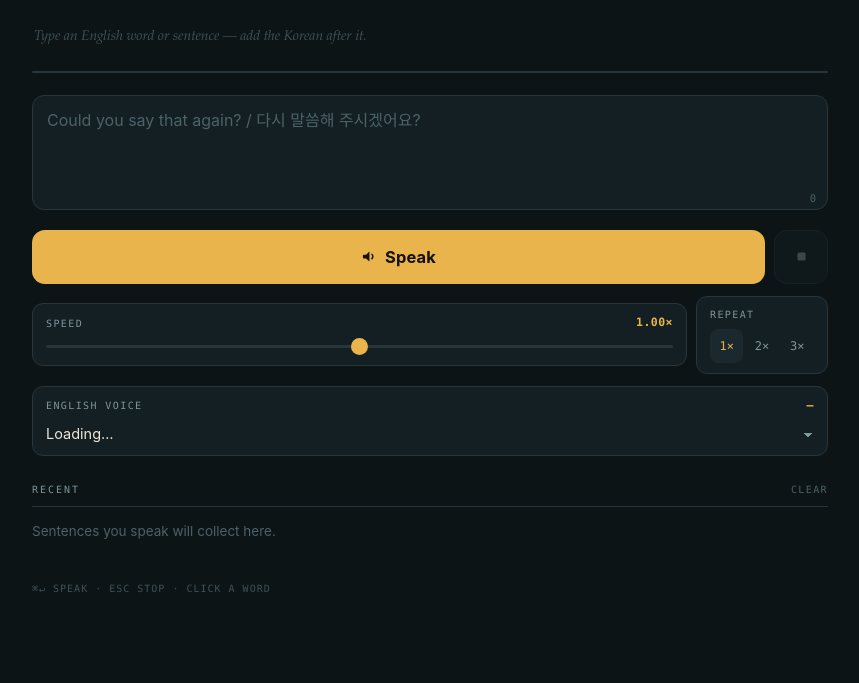
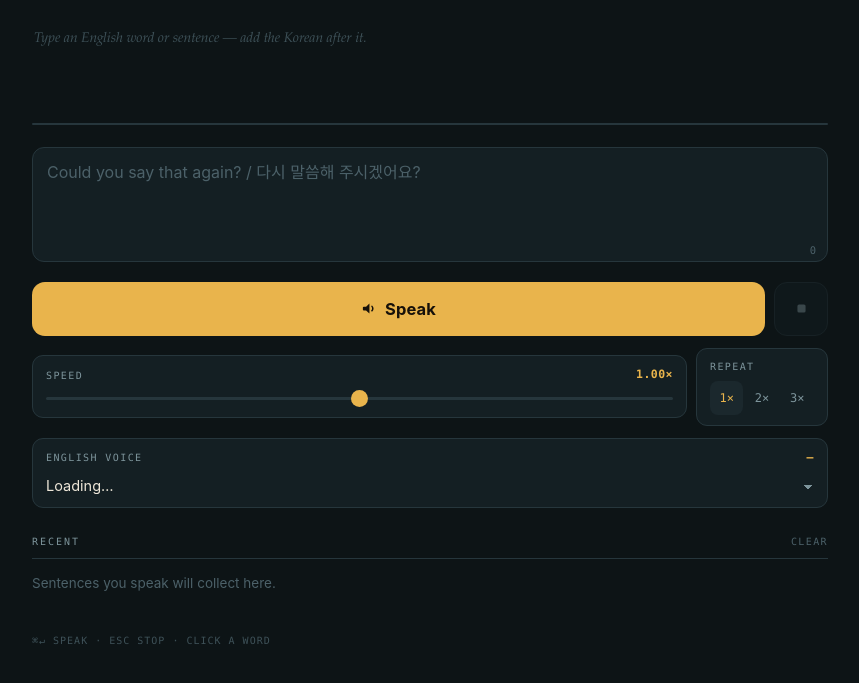
Before and after one commit to lgswin/voicespeech, a plain HTML site: page index.html in a window 1280 px wide. Shown: the part 37-720 px from the top of the page, without its empty margins (210-1069 px from the left). Drawn offline with Linux system fonts and the light colour scheme.

Commit message:
Add files via upload

```diff
--- a/index.html
+++ b/index.html
@@ -67,8 +67,8 @@
 
   /* ---------- stage (signature) ---------- */
   .stage{
-    height:52px;
-    padding:6px 2px 14px;
+    height:104px;
+    padding:8px 2px 14px;
     font-family:var(--serif);
     font-size:15px;
     line-height:1.4;
@@ -78,8 +78,8 @@
     scroll-behavior:smooth;
     -webkit-overflow-scrolling:touch;
     scrollbar-width:none;
-    mask-image:linear-gradient(to bottom,transparent 0,#000 10px,#000 calc(100% - 10px),transparent 100%);
-    -webkit-mask-image:linear-gradient(to bottom,transparent 0,#000 10px,#000 calc(100% - 10px),transparent 100%);
+    mask-image:linear-gradient(to bottom,transparent 0,#000 8px,#000 calc(100% - 8px),transparent 100%);
+    -webkit-mask-image:linear-gradient(to bottom,transparent 0,#000 8px,#000 calc(100% - 8px),transparent 100%);
   }
   .stage::-webkit-scrollbar{display:none}
   .w{
@@ -253,7 +253,7 @@
       padding-left:calc(9px + env(safe-area-inset-left));
       padding-right:calc(9px + env(safe-area-inset-right));
     }
-    .stage{font-size:13px;height:46px}
+    .stage{font-size:13px;height:88px}
     .speak{font-size:15.5px}
   }
   @media (prefers-reduced-motion:reduce){
```
